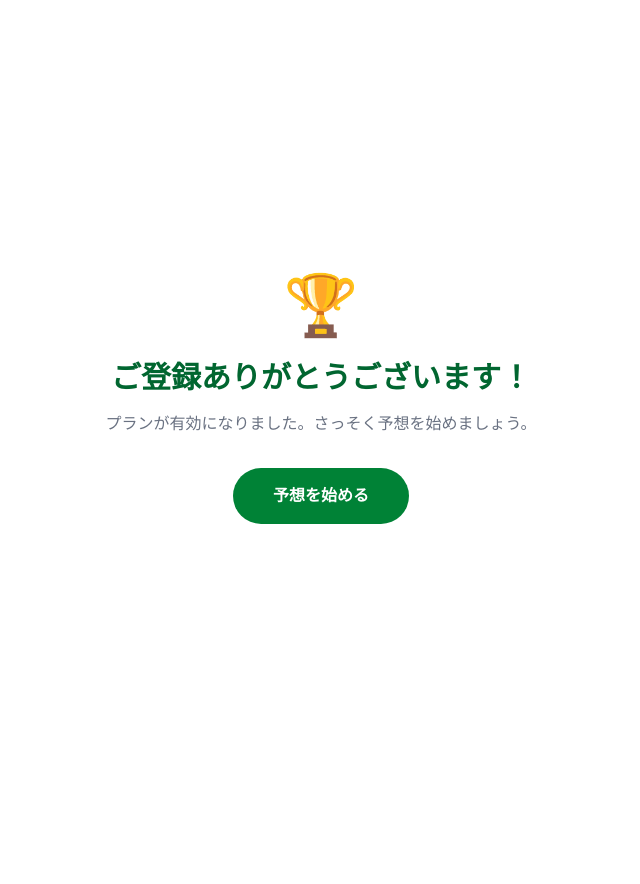
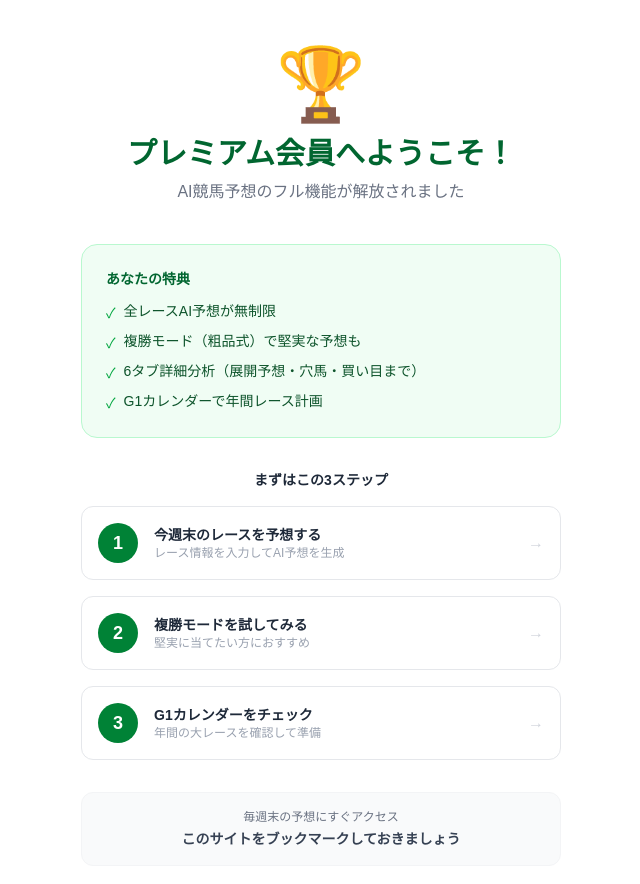
Before and after one commit to pokkori/keiba-yoso-ai, a Next.js app: page /success in a window 1280 px wide. Shown: the top 884 px of the page, without its empty margins (319-959 px from the left). Before the commit the page ends 800 px from the top, so only its background shows below. Built offline with nearby package versions, Linux system fonts and the light colour scheme.

Commit message:
feat: successページリッチ化（紙吹雪・オンボーディング・特典リスト）

```diff
--- a/src/app/success/page.tsx
+++ b/src/app/success/page.tsx
@@ -1,34 +1,146 @@
 "use client";
 
-import { useEffect, Suspense } from "react";
+import { useEffect, useState, Suspense } from "react";
 import { useSearchParams } from "next/navigation";
 import Link from "next/link";
 
+function Confetti() {
+  const [particles, setParticles] = useState<{ id: number; left: number; delay: number; color: string; size: number }[]>([]);
+
+  useEffect(() => {
+    const colors = ["#22c55e", "#eab308", "#f97316", "#ef4444", "#3b82f6", "#a855f7"];
+    const ps = Array.from({ length: 40 }, (_, i) => ({
+      id: i,
+      left: Math.random() * 100,
+      delay: Math.random() * 2,
+      color: colors[Math.floor(Math.random() * colors.length)],
+      size: 6 + Math.random() * 6,
+    }));
+    setParticles(ps);
+  }, []);
+
+  return (
+    <div className="fixed inset-0 pointer-events-none overflow-hidden z-50">
+      {particles.map((p) => (
+        <div
+          key={p.id}
+          className="absolute animate-confetti"
+          style={{
+            left: `${p.left}%`,
+            top: -20,
+            width: p.size,
+            height: p.size,
+            backgroundColor: p.color,
+            borderRadius: Math.random() > 0.5 ? "50%" : "2px",
+            animationDelay: `${p.delay}s`,
+          }}
+        />
+      ))}
+      <style>{`
+        @keyframes confetti {
+          0% { transform: translateY(0) rotate(0deg); opacity: 1; }
+          100% { transform: translateY(100vh) rotate(720deg); opacity: 0; }
+        }
+        .animate-confetti {
+          animation: confetti 3s ease-in forwards;
+        }
+      `}</style>
+    </div>
+  );
+}
+
 function SuccessContent() {
   const params = useSearchParams();
+  const [showConfetti, setShowConfetti] = useState(true);
 
   useEffect(() => {
     const sessionId = params.get("session_id");
     if (sessionId) {
       fetch(`/api/stripe/verify?session_id=${sessionId}`);
     }
+    const timer = setTimeout(() => setShowConfetti(false), 4000);
+    return () => clearTimeout(timer);
   }, [params]);
 
   return (
-    <div className="text-center">
-      <div className="text-6xl mb-6">🏆</div>
-      <h1 className="text-3xl font-bold text-green-800 mb-4">ご登録ありがとうございます！</h1>
-      <p className="text-gray-500 mb-8">プランが有効になりました。さっそく予想を始めましょう。</p>
-      <Link href="/predict" className="inline-block bg-green-700 hover:bg-green-800 text-white font-bold py-4 px-10 rounded-full transition-colors">
-        予想を始める
-      </Link>
-    </div>
+    <>
+      {showConfetti && <Confetti />}
+      <div className="max-w-lg w-full mx-auto px-4">
+        {/* Welcome Header */}
+        <div className="text-center mb-10">
+          <div className="text-7xl mb-4">🏆</div>
+          <h1 className="text-3xl font-black text-green-800 mb-2">プレミアム会員へようこそ！</h1>
+          <p className="text-gray-500">AI競馬予想のフル機能が解放されました</p>
+        </div>
+
+        {/* Premium Benefits */}
+        <div className="bg-green-50 border border-green-200 rounded-2xl p-6 mb-8">
+          <h2 className="font-bold text-green-800 mb-3 text-sm">あなたの特典</h2>
+          <ul className="space-y-2 text-sm text-green-900">
+            <li className="flex items-start gap-2">
+              <span className="text-green-600 mt-0.5">&#10003;</span>
+              全レースAI予想が無制限
+            </li>
+            <li className="flex items-start gap-2">
+              <span className="text-green-600 mt-0.5">&#10003;</span>
+              複勝モード（粗品式）で堅実な予想も
+            </li>
+            <li className="flex items-start gap-2">
+              <span className="text-green-600 mt-0.5">&#10003;</span>
+              6タブ詳細分析（展開予想・穴馬・買い目まで）
+            </li>
+            <li className="flex items-start gap-2">
+              <span className="text-green-600 mt-0.5">&#10003;</span>
+              G1カレンダーで年間レース計画
+            </li>
+          </ul>
+        </div>
+
+        {/* 3-Step Guide */}
+        <div className="space-y-4 mb-8">
+          <h2 className="font-bold text-gray-800 text-center text-sm">まずはこの3ステップ</h2>
+
+          <Link href="/predict" className="flex items-center gap-4 bg-white border border-gray-200 rounded-xl p-4 hover:border-green-400 hover:shadow-md transition-all group">
+            <div className="w-10 h-10 bg-green-700 text-white rounded-full flex items-center justify-center font-bold text-lg shrink-0 group-hover:bg-green-600">1</div>
+            <div className="flex-1">
+              <p className="font-bold text-gray-800 text-sm">今週末のレースを予想する</p>
+              <p className="text-xs text-gray-400">レース情報を入力してAI予想を生成</p>
+            </div>
+            <span className="text-gray-300 group-hover:text-green-600 transition-colors">&rarr;</span>
+          </Link>
+
+          <Link href="/predict" className="flex items-center gap-4 bg-white border border-gray-200 rounded-xl p-4 hover:border-green-400 hover:shadow-md transition-all group">
+            <div className="w-10 h-10 bg-green-700 text-white rounded-full flex items-center justify-center font-bold text-lg shrink-0 group-hover:bg-green-600">2</div>
+            <div className="flex-1">
+              <p className="font-bold text-gray-800 text-sm">複勝モードを試してみる</p>
+              <p className="text-xs text-gray-400">堅実に当てたい方におすすめ</p>
+            </div>
+            <span className="text-gray-300 group-hover:text-green-600 transition-colors">&rarr;</span>
+          </Link>
+
+          <Link href="/calendar" className="flex items-center gap-4 bg-white border border-gray-200 rounded-xl p-4 hover:border-green-400 hover:shadow-md transition-all group">
+            <div className="w-10 h-10 bg-green-700 text-white rounded-full flex items-center justify-center font-bold text-lg shrink-0 group-hover:bg-green-600">3</div>
+            <div className="flex-1">
+              <p className="font-bold text-gray-800 text-sm">G1カレンダーをチェック</p>
+              <p className="text-xs text-gray-400">年間の大レースを確認して準備</p>
+            </div>
+            <span className="text-gray-300 group-hover:text-green-600 transition-colors">&rarr;</span>
+          </Link>
+        </div>
+
+        {/* Bookmark Prompt */}
+        <div className="text-center bg-gray-50 rounded-xl p-4 border border-gray-100">
+          <p className="text-xs text-gray-500 mb-1">毎週末の予想にすぐアクセス</p>
+          <p className="text-sm font-bold text-gray-700">このサイトをブックマークしておきましょう</p>
+        </div>
+      </div>
+    </>
   );
 }
 
 export default function SuccessPage() {
   return (
-    <div className="min-h-screen bg-white flex items-center justify-center">
+    <div className="min-h-screen bg-white flex items-center justify-center py-12">
       <Suspense fallback={<div className="text-gray-400">読み込み中...</div>}>
         <SuccessContent />
       </Suspense>
```
